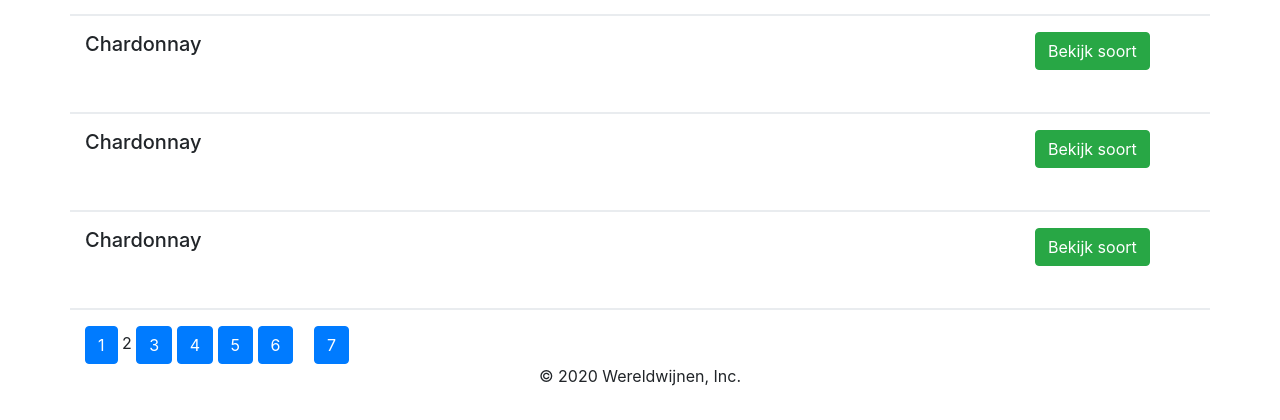
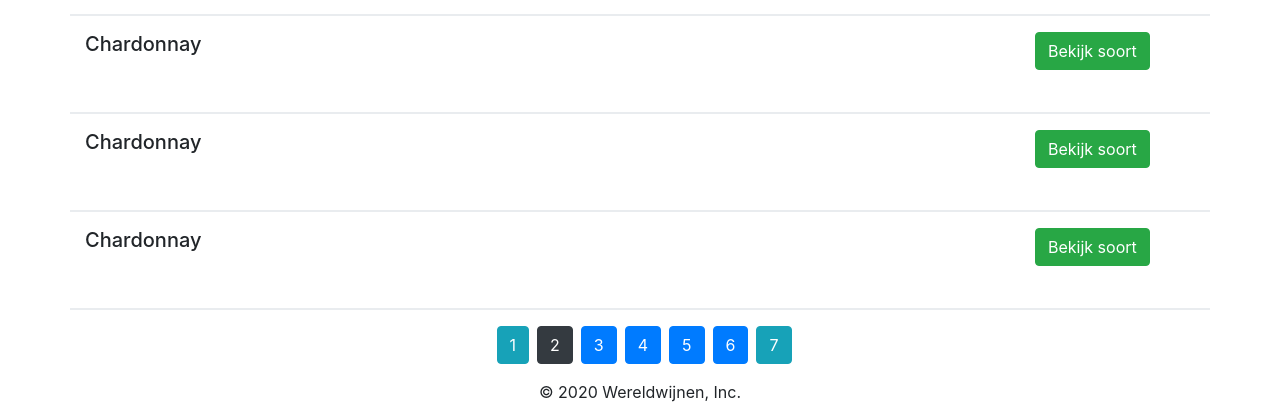
Before and after one commit to Dominat0rr/php-wereldwijnen-public, a PHP site: page /soorten.php?page=2 in a window 1280 px wide. Shown: the part 1678-2098 px from the top of the page. Before the commit the page ends 2064 px from the top, so only its background shows below. Run offline with PHP 8.4, Linux system fonts and the light colour scheme; data comes from the database, SQL or seed files in the repository; some libraries are stand-ins or nearby versions.

Commit message:
Fixed pagination & PDO charset

```diff
--- a/config/config.php
+++ b/config/config.php
@@ -1,10 +1,22 @@
 <?php
 
-    // Database params
-    define("DB_HOST", "localhost");
-    define("DB_USER", "root");
-    define("DB_PASSWORD", "");
-    define("DB_NAME", "wereldwijnen");
+    # Database params for localhost
+    // define("DB_HOST", "localhost");
+    // define("DB_USER", "root");
+    // define("DB_PASSWORD", "");
+    // define("DB_NAME", "wereldwijnen");
+
+    # Database params for hosting via remotemysql
+    // define("DB_HOST", "remotemysql.com");
+    // define("DB_USER", "qpqDytfV0C");
+    // define("DB_PASSWORD", "96NF9c6G0H");
+    // define("DB_NAME", "qpqDytfV0C");
+
+    # Database params for hosting via easyhost
+    define("DB_HOST", "ID311814_wereldwijnen.db.webhosting.be");
+    define("DB_USER", "ID311814_wereldwijnen");
+    define("DB_PASSWORD", "HwU9yLw23iaDwQx");
+    define("DB_NAME", "ID311814_wereldwijnen");
 
     define("SITE_TITLE", "Wereldwijnen");
 ?>
--- a/css/style.css
+++ b/css/style.css
@@ -41,14 +41,6 @@ li {
     margin-bottom: 1rem;
 }
 
-.links-first {
-    margin-right: 1rem;
-}
-
-.links-last {
-    margin-left: 1rem;
-}
-
 .btn-login {
     margin-right: 0.5rem;
 }
@@ -65,8 +57,24 @@ li {
     margin-bottom: 1.5rem;
 }
 
+.links-active {
+    cursor: default !important;
+    color: white !important;
+}
+
+.pagination {
+    display: flex;
+    justify-content: center;
+    align-items: center;
+}
+
+.pagination > a {
+    margin-left: 0.5rem;
+}
+
 .footer {
     display: flex !important;
     justify-content: center;
     align-items: center;
+    margin-top: 1rem;
 }
--- a/database/Database.php
+++ b/database/Database.php
@@ -15,7 +15,8 @@
                 PDO::ATTR_EMULATE_PREPARES => false,
                 PDO::ATTR_PERSISTENT => true,
                 PDO::ATTR_ERRMODE => PDO::ERRMODE_EXCEPTION,
-                PDO::ATTR_DEFAULT_FETCH_MODE => PDO::FETCH_OBJ
+                PDO::ATTR_DEFAULT_FETCH_MODE => PDO::FETCH_OBJ,
+                PDO::MYSQL_ATTR_INIT_COMMAND => "SET CHARACTER SET UTF8"
             );
 
             # Connection to the database in a try/catch block
--- a/soorten.php
+++ b/soorten.php
@@ -32,20 +32,27 @@
         $totalPages = $startPage + 11;
     }
 
-    if ($page > 11) {
-        $template->links .= "<a class='btn btn-primary links-first' href='soorten.php?page=$firstPage'>$firstPage</a> ";
+    if ($totalPages > 10) {
+        if ($page > 6) {
+            $startPage = $page - 5;
+        }
+        $totalPages = $startPage + 11;
     }
 
-    for ($i = $startPage; $i < $totalPages; $i++) {
-        if ($i <= $latestPage) {
-            $template->links .= ($i != $page) ? "<a class='btn btn-primary links' href='wijnen.php?page=$i'>$i</a> ": " $page ";
+    if ($page != 1) {
+        $template->links .= "<a class='btn btn-info links-first' href='soorten.php?page=$firstPage'>$firstPage</a>";
+    }
+
+    for ($i = $startPage; $i <= $totalPages; $i++) {
+        if ($i <= $latestPage && ($i != 1 || $page == 1) && ($i != $latestPage || $page == $latestPage)) {
+            $template->links .= ($i != $page) ? "<a class='btn btn-primary links' href='soorten.php?page=$i'>$i</a>": "<a class='btn btn-dark links-active'>$i</a>";
         }
     }
 
     $template->latestPage = $latestPage;
 
     if ($page < $latestPage) {
-        $template->links .= "<a class='btn btn-primary links-last' href='soorten.php?page=$latestPage'>$latestPage</a> ";
+        $template->links .= "<a class='btn btn-info links-last' href='soorten.php?page=$latestPage'>$latestPage</a>";
     }
 
     $template->landenHeader = $landView->getLanden();
--- a/templates/soortenoverzicht.php
+++ b/templates/soortenoverzicht.php
@@ -18,6 +18,7 @@
             }
         ?>
 
-    <?php echo $links; ?>
-
+    <div class="pagination">
+        <?php echo $links; ?>
+    </div>
 <?php include 'includes/footer.php'; ?>
--- a/templates/wijnenoverzicht.php
+++ b/templates/wijnenoverzicht.php
@@ -21,6 +21,8 @@
             }
         ?>
 
+    <div class="pagination">
         <?php echo $links; ?>
+    </div>
 
 <?php include 'includes/footer.php'; ?>
```
Also changed, not shown: wijnen.php (+6 -6 lines).
